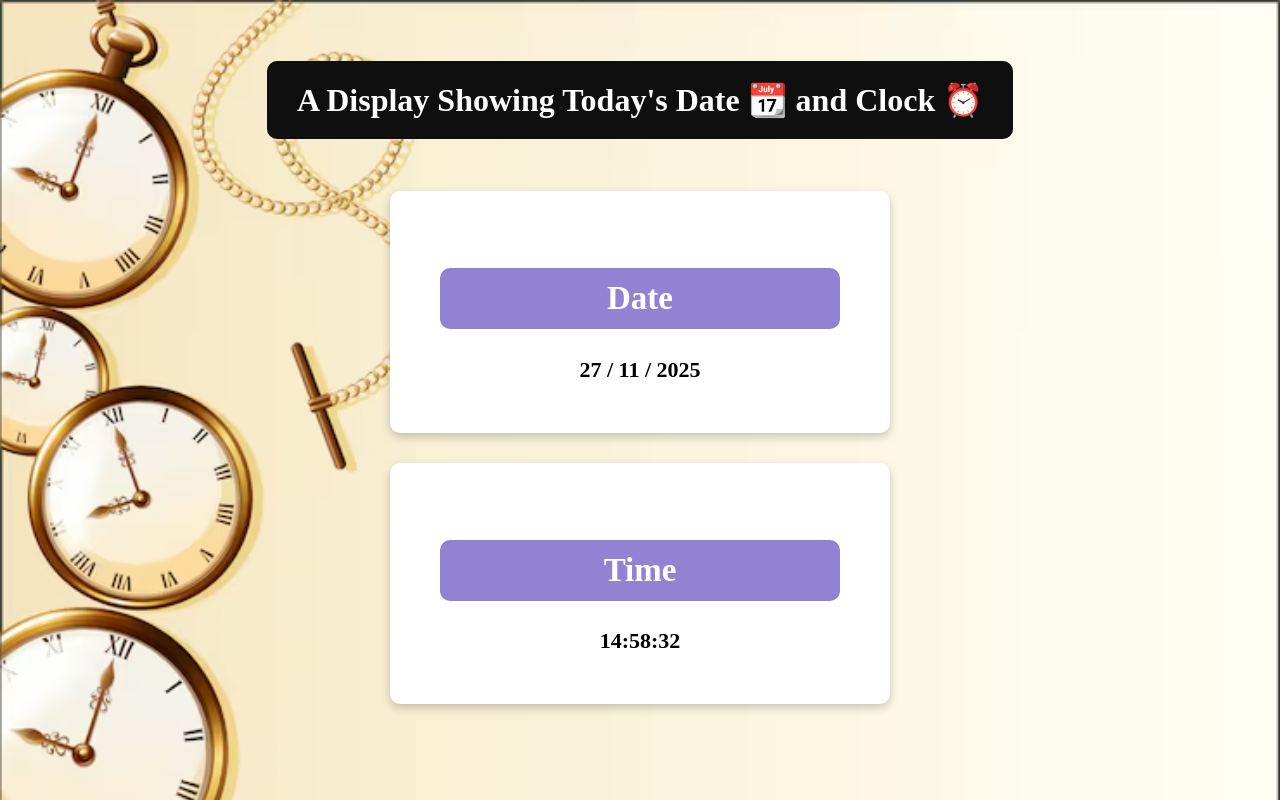
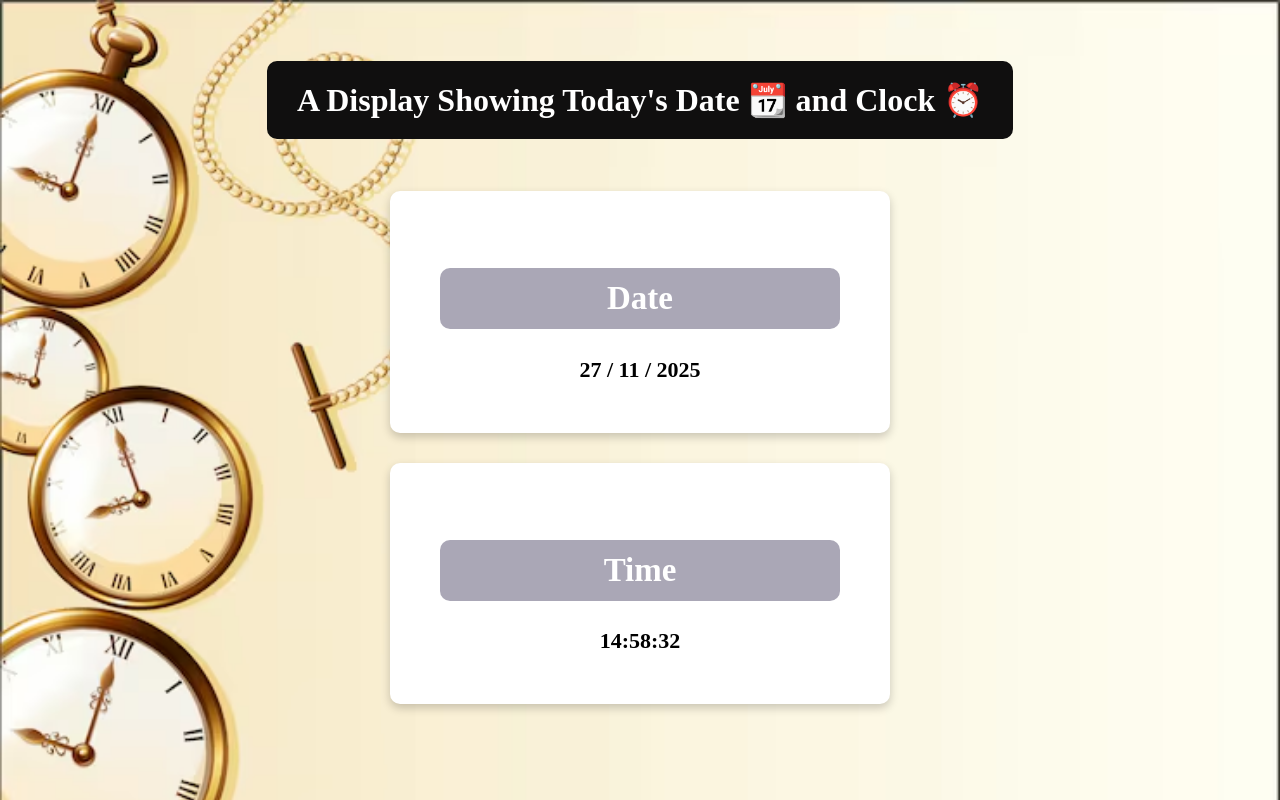
Before and after one commit to aanya25005003-art/Date-Clock, a plain HTML site: page index.html in a window 1280 px wide. Drawn offline with Linux system fonts and the light colour scheme.

Commit message:
Update index.html

```diff
--- a/index.html
+++ b/index.html
@@ -23,7 +23,7 @@
         }
 
         h2 {
-            background-color: #9283d2;
+            background-color: #aaa7b6;
             color: white;
             padding: 12px 30px;
             border-radius: 10px;
```
